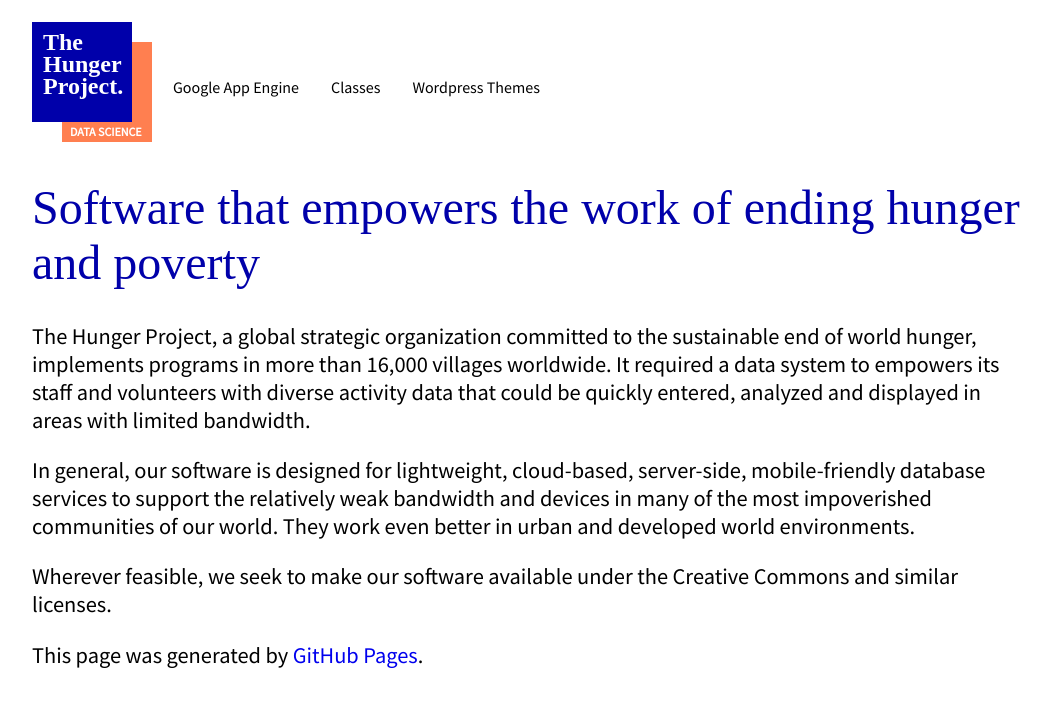
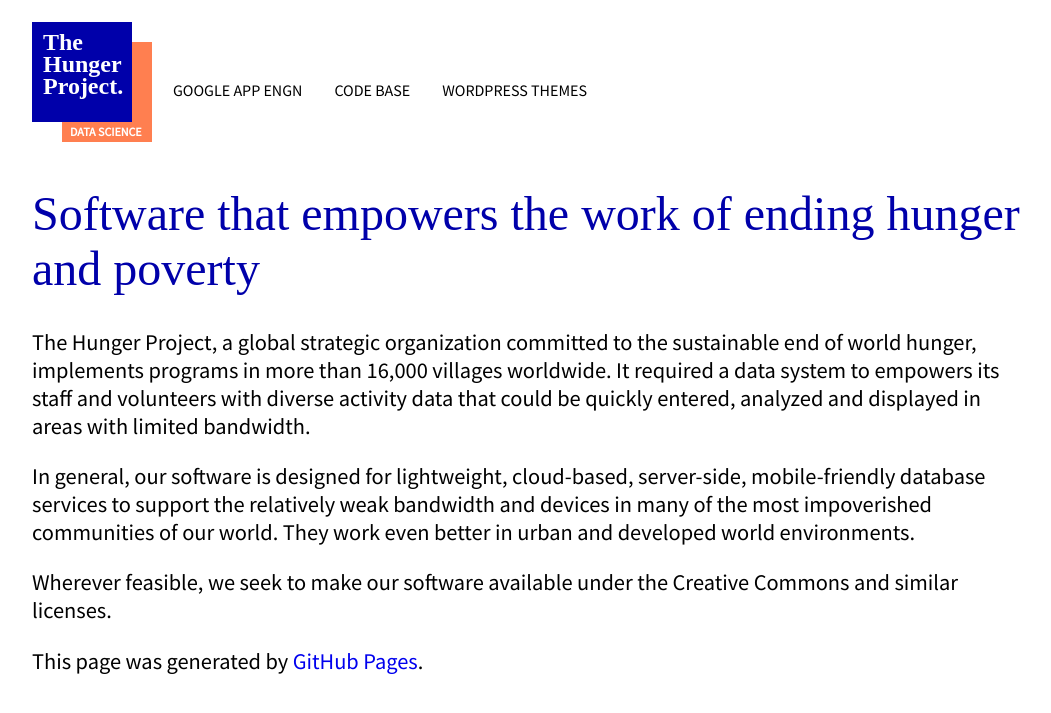
Before and after one commit to thpglobal/thpglobal.github.io, a Jekyll site: the page built from README.md, in a window 1280 px wide. Shown: the top 713 px of the page, without its empty margins (108-1159 px from the left). Built offline with Jekyll 4.4.1, drawn with Linux system fonts in a browser that asks for light colours; some web fonts are replaced; our own code applies the rules of GitHub Pages for plain Markdown files.

Commit message:
Update default.html

```diff
--- a/_layouts/default.html
+++ b/_layouts/default.html
@@ -73,6 +73,7 @@ nav ul li ul li {
 </head>
 <body>
     <header>
+	    <a href=https://thpglobal.github.io>
     <svg class="vanish" height="125" width="125">
 	<g>
         <rect x="0" y="0" height="100" width="100" fill="#0000aa"></rect>
@@ -82,12 +83,12 @@ nav ul li ul li {
 	    <text x="11" y="50" font-family="Unna" font-size="24" font-weight="bold" fill="white">Hunger</text>
         <text x="11" y="72" font-family="Unna" font-size="24" font-weight="bold" fill="white">Project.</text>
         <text x="38" y="114" font-size="12" font-weight="bold" fill="white">DATA SCIENCE</text>
-    </g></svg>
+    </g></svg></a>
     <nav>
 	    <ul>
-        	<li><a href="/gae/">Google App Engine</a></li>
-        	<li><a href="/classes/">Classes</a></li>
-        	<li><a href="/thptheme/">Wordpress Themes</a></li>
+        	<li><a href="/gae/">GOOGLE APP ENGN</a></li>
+        	<li><a href="/classes/">CODE BASE</a></li>
+        	<li><a href="/thptheme/">WORDPRESS THEMES</a></li>
 	    </ul>
     </nav>
     </header>
```
